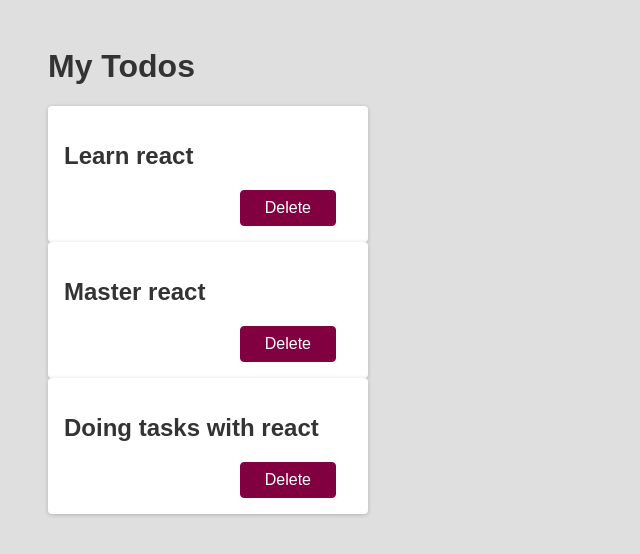
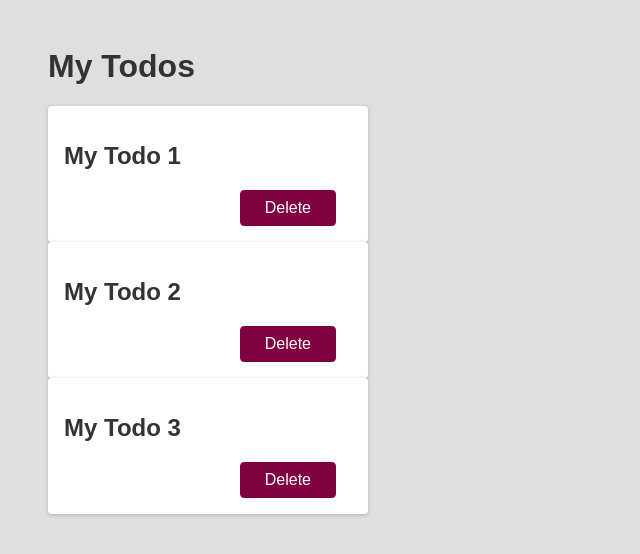
Before and after one commit to emdadul-islam439/react-course-project, a React (Create React App) app: page / in a window 1280 px wide. Shown: the top 554 px of the page, without its empty margins (0-640 px from the left). Built offline with nearby package versions, Linux system fonts and the light colour scheme.

Commit message:
last commit of this project: according to AcadeMind we will start a new project called 'meetup-demo-project'

```diff
--- a/src/App.js
+++ b/src/App.js
@@ -4,9 +4,9 @@ function App() {
   return (
     <div>
       <h1>My Todos</h1>
-      <Todo text='Learn react'/>
-      <Todo text='Master react'/>
-      <Todo text='Doing tasks with react'/>
+      <Todo text="My Todo 1" />
+      <Todo text="My Todo 2" />
+      <Todo text="My Todo 3" />
     </div>
   );
 }
```
